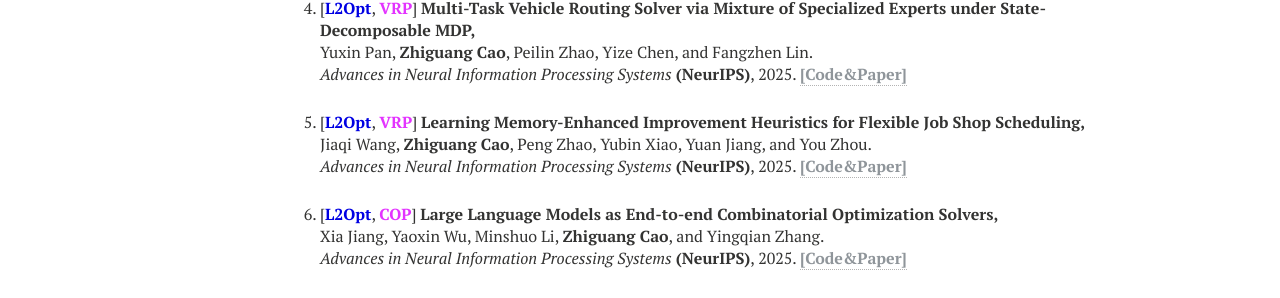
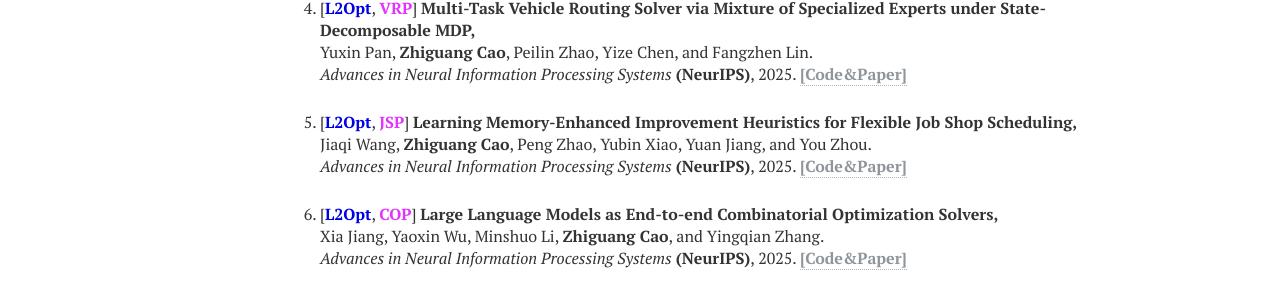
Before and after one commit to zhiguangcaosg/zhiguangcaosg.github.io, a Jekyll site: the page built from publications.md, in a window 1280 px wide and 900 px high, scrolled down 371 px. Shown: the part 149-447 px from the top of the window. Built offline with Jekyll 4.4.1, drawn with Linux system fonts in a browser that asks for light colours; nearby versions of some CDN libraries.

Commit message:
Update publications.html

```diff
--- a/_layouts/publications.html
+++ b/_layouts/publications.html
@@ -125,7 +125,7 @@ div.bibtex pre { font-size: 75%; overflow: auto;  width: 100%; padding: 0em 0em;
 
 <li>
 <p>
-[<font color="#0000E3"><b>L2Opt</b></font>, <font color="#E333FF"><b>VRP</b></font>] <b>Learning Memory-Enhanced Improvement Heuristics for Flexible Job Shop Scheduling,</b>
+[<font color="#0000E3"><b>L2Opt</b></font>, <font color="#E333FF"><b>JSP</b></font>] <b>Learning Memory-Enhanced Improvement Heuristics for Flexible Job Shop Scheduling,</b>
 <br> Jiaqi Wang, <b>Zhiguang Cao</b>, Peng Zhao, Yubin Xiao, Yuan Jiang, and You Zhou.<br>
 <i>Advances in Neural Information Processing Systems</i> <b>(NeurIPS)</b>, 2025. <a href="https://zhiguangcaosg.github.io/publications/"> <font color="#8F959A"><b>[Code&Paper]</b> </font></a>
 </p>
```
